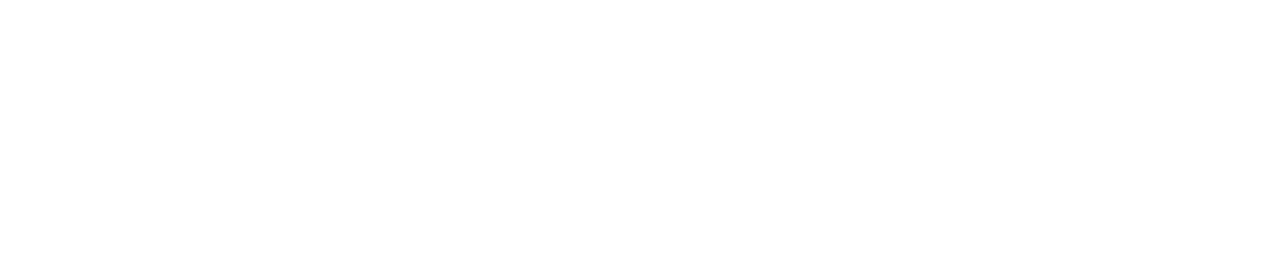
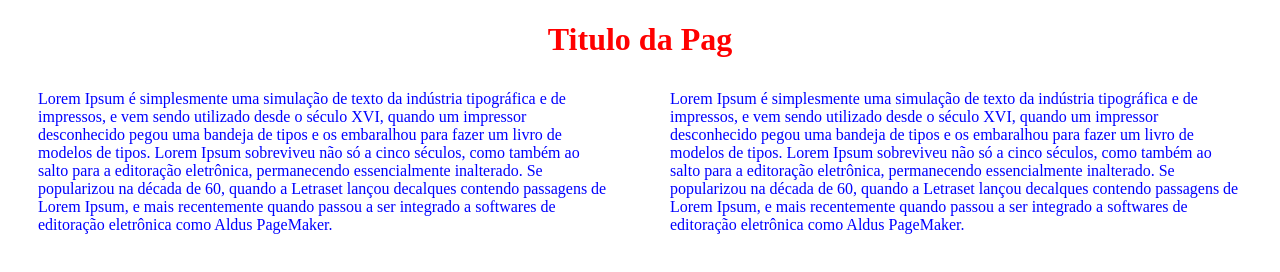
Before and after one commit to cmoutella/SimpleStart, a website: page index.html in a window 1280 px wide. Drawn offline with nearby package versions, Linux system fonts and the light colour scheme; files that its build step writes are made by us from their sources.

```diff
--- a/index.html
+++ b/index.html
@@ -4,11 +4,40 @@
     <meta charset="UTF-8" />
     <meta name="viewport" content="width=device-width, initial-scale=1.0" />
     <meta http-equiv="X-UA-Compatible" content="ie=edge" />
-    <link rel="stylesheet" type="text/css" href="dist/style.css" />
+    <link rel="stylesheet" type="text/css" href="dist/css/main.css" />
     <title>Simple Start</title>
   </head>
   <body>
-    <main><!-- Content HERE --></main>
+    <main>
+      <!-- Content HERE -->
+      <h1 id="titulo">Titulo da Pag</h1>
+      <section>
+        <article>
+          Lorem Ipsum é simplesmente uma simulação de texto da indústria
+          tipográfica e de impressos, e vem sendo utilizado desde o século XVI,
+          quando um impressor desconhecido pegou uma bandeja de tipos e os
+          embaralhou para fazer um livro de modelos de tipos. Lorem Ipsum
+          sobreviveu não só a cinco séculos, como também ao salto para a
+          editoração eletrônica, permanecendo essencialmente inalterado. Se
+          popularizou na década de 60, quando a Letraset lançou decalques
+          contendo passagens de Lorem Ipsum, e mais recentemente quando passou a
+          ser integrado a softwares de editoração eletrônica como Aldus
+          PageMaker.
+        </article>
+        <article>
+          Lorem Ipsum é simplesmente uma simulação de texto da indústria
+          tipográfica e de impressos, e vem sendo utilizado desde o século XVI,
+          quando um impressor desconhecido pegou uma bandeja de tipos e os
+          embaralhou para fazer um livro de modelos de tipos. Lorem Ipsum
+          sobreviveu não só a cinco séculos, como também ao salto para a
+          editoração eletrônica, permanecendo essencialmente inalterado. Se
+          popularizou na década de 60, quando a Letraset lançou decalques
+          contendo passagens de Lorem Ipsum, e mais recentemente quando passou a
+          ser integrado a softwares de editoração eletrônica como Aldus
+          PageMaker.
+        </article>
+      </section>
+    </main>
     <script src="./dist/bundle.js"></script>
     <!-- JS files will be compiled to this file -->
   </body>
--- a/src/css/main.sass
+++ b/src/css/main.sass
@@ -1,4 +1,12 @@
 @import './variables/_general.sass'
 
-main
-    bachground-color: green
+h1
+    text-align: center
+    color: red
+
+section
+    display: flex
+
+article
+    margin: 10px 30px
+    color: blue
--- a/src/js/main.js
+++ b/src/js/main.js
@@ -1 +1 @@
-document.querySelector("main").innerHTML("Hello Bitches!");
+document.getElementById("titulo").innerHTML = "it's alive";
--- a/webpack.config.js
+++ b/webpack.config.js
@@ -17,10 +17,6 @@
             cacheDirectory: true
           }
         }
-      },
-      {
-        test: /\.(sc|sa|c)ss$/,
-        use: ["style-loader", "css-loader", "sass-loader"]
       }
     ]
   }
```
Also changed, not shown: package.json (+49 -1 lines), dist/css/main.css (added), dist/js/bundle.js, 1 other file.
